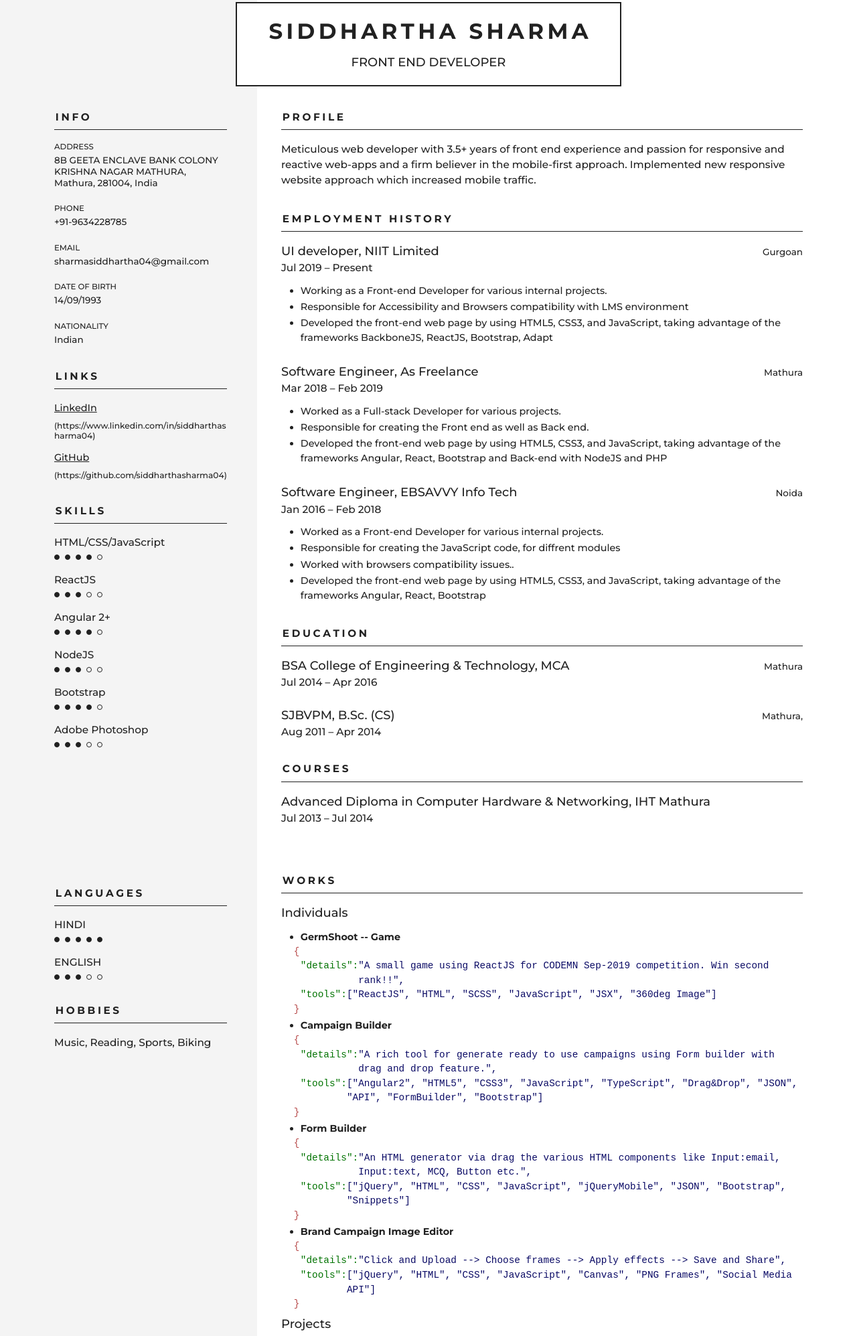
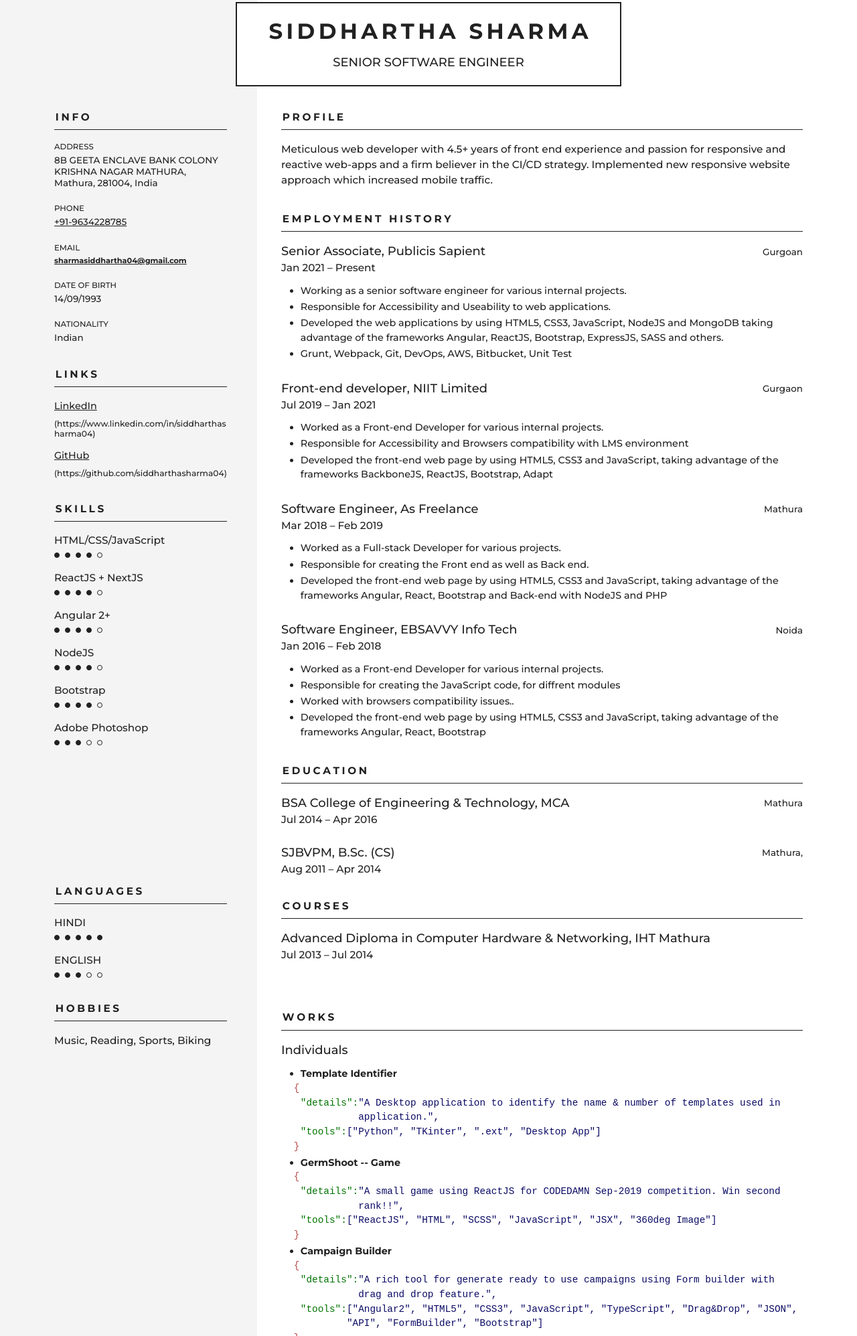
Before and after one commit to siddharthasharma04/resume, a plain HTML site: page files/resume.html in a window 1280 px wide. Shown: the part 15-2010 px from the top of the page at 67% size. Drawn offline with Linux system fonts and the light colour scheme.

Commit message:
Resume updated

```diff
--- a/files/print.css
+++ b/files/print.css
@@ -1,5 +1,13 @@
 html {
-    font-size: 10.6pt;
+    font-size: 11px;
+}
+
+.sidebar{
+    padding-left: 6rem;
+}
+
+.main{
+    padding-right: 6rem;
 }
 
 .print-padding-top-7 {
@@ -7,5 +15,5 @@ html {
 }
 
 .print-padding-top-2 {
-    padding-top: 30px;
+    padding-top: 100px;
 }
--- a/files/resume.html
+++ b/files/resume.html
@@ -7,7 +7,8 @@
     <meta charset="UTF-8">
     <meta name="viewport" content="width=device-width, initial-scale=1.0">
     <meta http-equiv="X-UA-Compatible" content="ie=edge">
-    <link href="https://fonts.googleapis.com/css2?family=Montserrat:ital,wght@0,500;0,700;1,500&display=swap" rel="stylesheet">
+    <link href="https://fonts.googleapis.com/css2?family=Montserrat:ital,wght@0,500;0,700;1,500&display=swap"
+        rel="stylesheet">
     <link rel="stylesheet" media="all" href="./style.css">
     <link rel="stylesheet" media="print" href="./print.css">
     <title>Siddhartha Sharma || Front end Developer</title>
@@ -21,8 +22,10 @@
                 <div class="title__block">
                     <div class="title__name">
                         <span>S</span><span>I</span><span>D</span><span>D</span><span>H</span><span>A</span><span>R</span><span>T</span><span>H</span><span>A</span><span>
-            </span><span>S</span><span>H</span><span>A</span><span>R</span><span>M</span><span>A</span></div>
-                    <div class="title__position">Front end Developer</div>
+                        </span><span>S</span><span>H</span><span>A</span><span>R</span><span>M</span><span>A</span>
+                    </div>
+                    <!-- <div class="title__position">Front end Developer</div> -->
+                    <div class="title__position">Senior Software Engineer</div>
                 </div>
             </div>
             <div class="container__main">
@@ -31,16 +34,18 @@
                         <div class="section__title"><span>i</span><span>n</span><span>f</span><span>o</span></div>
                         <div class="sidebar__subsection">
                             <div class="sidebar__subtitle">Address</div>
-                            <div class="sidebar__subsection-text">8B GEETA ENCLAVE BANK COLONY KRISHNA NAGAR MATHURA, Mathura, 281004, India
+                            <div class="sidebar__subsection-text">8B GEETA ENCLAVE BANK COLONY KRISHNA NAGAR MATHURA,
+                                Mathura, 281004, India
                             </div>
                         </div>
                         <div class="sidebar__subsection">
                             <div class="sidebar__subtitle">Phone</div>
-                            <div class="sidebar__subsection-text">+91-9634228785</div>
+                            <div class="sidebar__subsection-text"><a href="tel:+91-9634228785">+91-9634228785</a></div>
                         </div>
                         <div class="sidebar__subsection">
                             <div class="sidebar__subtitle">Email</div>
-                            <div class="sidebar__subsection-text">sharmasiddhartha04@gmail.com</div>
+                            <div class="sidebar__subsection-text email"><a
+                                    href="mailto:sharmasiddhartha04@gmail.com">sharmasiddhartha04@gmail.com</a></div>
                         </div>
                         <div class="sidebar__subsection">
                             <div class="sidebar__subtitle">Date of birth</div>
@@ -52,21 +57,27 @@
                         </div>
                     </div>
                     <div class="sidebar__section">
-                        <div class="section__title"><span>L</span><span>i</span><span>n</span><span>k</span><span>s</span></div>
+                        <div class="section__title">
+                            <span>L</span><span>i</span><span>n</span><span>k</span><span>s</span></div>
                         <div class="sidebar__socials">
-                            <div class="sidebar__socials-item"><a class="sidebar__socials-link" href="https://www.linkedin.com/in/siddharthasharma04" target="_blank" rel="noreferrer noopener">LinkedIn</a>
+                            <div class="sidebar__socials-item"><a class="sidebar__socials-link"
+                                    href="https://www.linkedin.com/in/siddharthasharma04" target="_blank"
+                                    rel="noreferrer noopener">LinkedIn</a>
                                 <div class="social__link">(https://www.linkedin.com/in/siddharthasharma04)</div>
                             </div>
                         </div>
                         <div class="sidebar__socials">
-                            <div class="sidebar__socials-item"><a class="sidebar__socials-link" href="https://github.com/siddharthasharma04" target="_blank" rel="noreferrer noopener">GitHub</a>
+                            <div class="sidebar__socials-item"><a class="sidebar__socials-link"
+                                    href="https://github.com/siddharthasharma04" target="_blank"
+                                    rel="noreferrer noopener">GitHub</a>
                                 <div class="social__link">(https://github.com/siddharthasharma04)</div>
                             </div>
                         </div>
                     </div>
                     <div class="sidebar__section">
                         <div class="section__title">
-                            <span>S</span><span>k</span><span>i</span><span>l</span><span>l</span><span>s</span></div>
+                            <span>S</span><span>k</span><span>i</span><span>l</span><span>l</span><span>s</span>
+                        </div>
                         <div class="sidebar__skill">
                             <div class="sidebar__skill-label">HTML/CSS/JavaScript</div>
                             <div class="sidebar__skill-progress">
@@ -78,12 +89,12 @@
                             </div>
                         </div>
                         <div class="sidebar__skill">
-                            <div class="sidebar__skill-label">ReactJS</div>
+                            <div class="sidebar__skill-label">ReactJS + NextJS</div>
                             <div class="sidebar__skill-progress">
                                 <div class="sidebar__circle"></div>
                                 <div class="sidebar__circle"></div>
                                 <div class="sidebar__circle"></div>
-                                <div class="sidebar__circle is-empty"></div>
+                                <div class="sidebar__circle"></div>
                                 <div class="sidebar__circle is-empty"></div>
                             </div>
                         </div>
@@ -103,7 +114,7 @@
                                 <div class="sidebar__circle"></div>
                                 <div class="sidebar__circle"></div>
                                 <div class="sidebar__circle"></div>
-                                <div class="sidebar__circle is-empty"></div>
+                                <div class="sidebar__circle"></div>
                                 <div class="sidebar__circle is-empty"></div>
                             </div>
                         </div>
@@ -157,35 +168,58 @@
                     </div>
                     <div class="sidebar__section">
                         <div class="section__title">
-                            <span>H</span><span>o</span><span>b</span><span>b</span><span>i</span><span>e</span><span>s</span></div>
+                            <span>H</span><span>o</span><span>b</span><span>b</span><span>i</span><span>e</span><span>s</span>
+                        </div>
                         <div class="sidebar__text">Music, Reading, Sports, Biking</div>
                     </div>
                 </div>
                 <div class="main">
                     <div class="main__section">
                         <div class="section__title">
-                            <span>P</span><span>r</span><span>o</span><span>f</span><span>i</span><span>l</span><span>e</span></div>
+                            <span>P</span><span>r</span><span>o</span><span>f</span><span>i</span><span>l</span><span>e</span>
+                        </div>
                         <div class="main__text">
-                            <p>Meticulous web developer with 3.5+ years of front end experience and passion for responsive and reactive web-apps and a firm believer in the mobile-first approach. Implemented new responsive website approach which increased
-                                mobile traffic.</p>
+                            <p>Meticulous web developer with 4.5+ years of front end experience and passion for
+                                responsive and reactive web-apps and a firm believer in the CI/CD strategy. Implemented
+                                new responsive website approach which increased mobile traffic.</p>
                         </div>
                     </div>
                     <div class="main__section">
                         <div class="section__title">
                             <span>E</span><span>m</span><span>p</span><span>l</span><span>o</span><span>y</span><span>m</span><span>e</span><span>n</span><span>t</span><span>
-              </span><span>H</span><span>i</span><span>s</span><span>t</span><span>o</span><span>r</span><span>y</span>
+                            </span><span>H</span><span>i</span><span>s</span><span>t</span><span>o</span><span>r</span><span>y</span>
                         </div>
                         <div class="main__content">
                             <div class="main__content-item" style="page-break-inside: avoid;">
                                 <div class="main__content-title is-2column">
-                                    <div class="main__content-title-right">Gurgoan</div>UI developer, NIIT Limited
+                                    <div class="main__content-title-right">Gurgoan</div>Senior Associate, Publicis
+                                    Sapient
                                 </div>
-                                <div class="main__content-subtitle">Jul 2019 – Present</div>
+                                <div class="main__content-subtitle">Jan 2021 – Present</div>
                                 <div class="main__content-caption">
                                     <ul>
-                                        <li>Working as a Front-end Developer for various internal projects.</li>
-                                        <li>Responsible for Accessibility and Browsers compatibility with LMS environment</li>
-                                        <li>Developed the front-end web page by using HTML5, CSS3, and JavaScript, taking advantage of the frameworks BackboneJS, ReactJS, Bootstrap, Adapt</li>
+                                        <li>Working as a senior software engineer for various internal projects.</li>
+                                        <li>Responsible for Accessibility and Useability to web applications.</li>
+                                        <li>Developed the web applications by using HTML5, CSS3, JavaScript, NodeJS and
+                                            MongoDB taking advantage of the frameworks Angular, ReactJS, Bootstrap,
+                                            ExpressJS, SASS and others.</li>
+                                        <li>Grunt, Webpack, Git, DevOps, AWS, Bitbucket, Unit Test</li>
+                                    </ul>
+                                </div>
+                            </div>
+                            <div class="main__content-item" style="page-break-inside: avoid;">
+                                <div class="main__content-title is-2column">
+                                    <div class="main__content-title-right">Gurgaon</div>Front-end developer, NIIT
+                                    Limited
+                                </div>
+                                <div class="main__content-subtitle">Jul 2019 – Jan 2021</div>
+                                <div class="main__content-caption">
+                                    <ul>
+                                        <li>Worked as a Front-end Developer for various internal projects.</li>
+                                        <li>Responsible for Accessibility and Browsers compatibility with LMS
+                                            environment</li>
+                                        <li>Developed the front-end web page by using HTML5, CSS3 and JavaScript, taking
+                                            advantage of the frameworks BackboneJS, ReactJS, Bootstrap, Adapt</li>
                                     </ul>
                                 </div>
                             </div>
@@ -198,13 +232,16 @@
                                     <ul>
                                         <li>Worked as a Full-stack Developer for various projects.</li>
                                         <li>Responsible for creating the Front end as well as Back end.</li>
-                                        <li>Developed the front-end web page by using HTML5, CSS3, and JavaScript, taking advantage of the frameworks Angular, React, Bootstrap and Back-end with NodeJS and PHP</li>
+                                        <li>Developed the front-end web page by using HTML5, CSS3 and JavaScript, taking
+                                            advantage of the frameworks Angular, React, Bootstrap and Back-end with
+                                            NodeJS and PHP</li>
                                     </ul>
                                 </div>
                             </div>
                             <div class="main__content-item" style="page-break-inside: avoid;">
                                 <div class="main__content-title is-2column">
-                                    <div class="main__content-title-right">Noida</div>Software Engineer, EBSAVVY Info Tech
+                                    <div class="main__content-title-right">Noida</div>Software Engineer, EBSAVVY Info
+                                    Tech
                                 </div>
                                 <div class="main__content-subtitle">Jan 2016 – Feb 2018</div>
                                 <div class="main__content-caption">
@@ -212,20 +249,22 @@
                                         <li>Worked as a Front-end Developer for various internal projects.</li>
                                         <li>Responsible for creating the JavaScript code, for diffrent modules</li>
                                         <li>Worked with browsers compatibility issues..</li>
-                                        <li>Developed the front-end web page by using HTML5, CSS3, and JavaScript, taking advantage of the frameworks Angular, React, Bootstrap</li>
+                                        <li>Developed the front-end web page by using HTML5, CSS3 and JavaScript, taking
+                                            advantage of the frameworks Angular, React, Bootstrap</li>
                                     </ul>
                                 </div>
                             </div>
                         </div>
                     </div>
-                    <div class="main__section">
+                    <div class="main__section print-padding-top-2">
                         <div class="section__title">
                             <span>E</span><span>d</span><span>u</span><span>c</span><span>a</span><span>t</span><span>i</span><span>o</span><span>n</span>
                         </div>
                         <div class="main__content">
                             <div class="main__content-item" style="page-break-inside: avoid;">
                                 <div class="main__content-title is-2column">
-                                    <div class="main__content-title-right">Mathura</div>BSA College of Engineering &amp; Technology, MCA
+                                    <div class="main__content-title-right">Mathura</div>BSA College of Engineering &amp;
+                                    Technology, MCA
                                 </div>
                                 <div class="main__content-subtitle">Jul 2014 – Apr 2016</div>
                                 <div class="main__content-caption"></div>
@@ -241,10 +280,12 @@
                     </div>
                     <div class="main__section">
                         <div class="section__title">
-                            <span>C</span><span>o</span><span>u</span><span>r</span><span>s</span><span>e</span><span>s</span></div>
+                            <span>C</span><span>o</span><span>u</span><span>r</span><span>s</span><span>e</span><span>s</span>
+                        </div>
                         <div class="main__content">
                             <div class="main__content-item" style="page-break-inside: avoid;">
-                                <div class="main__content-title">Advanced Diploma in Computer Hardware &amp; Networking, IHT Mathura
+                                <div class="main__content-title">Advanced Diploma in Computer Hardware &amp; Networking,
+                                    IHT Mathura
                                 </div>
                                 <div class="main__content-subtitle">Jul 2013 – Jul 2014</div>
                                 <div class="main__content-caption"></div>
@@ -253,8 +294,9 @@
                     </div>
                     <br><br>
                     <div class="main__section">
-                        <div class="section__title print-padding-top-2">
-                            <span>W</span><span>o</span><span>r</span><span>k</span><span>s</span></div>
+                        <div class="section__title">
+                            <span>W</span><span>o</span><span>r</span><span>k</span><span>s</span>
+                        </div>
                         <div class="main__content">
                             <div class="main__content-item">
                                 <div class="main__content-title">Individuals
@@ -263,13 +305,30 @@
                                 <div class="main__content-caption">
                                     <ul>
                                         <li>
+                                            <div class="prop__title">Template Identifier</div>
+                                            <div class="prop__details">
+                                                <code>
+                          <div class="code__brack">{</div>
+                            <div class="code__wrap">
+                              <div class="code__key">"details":</div>
+                              <div class="code__data">"A Desktop application to identify the name & number of templates used in application.",</div>
+                            </div>
+                            <div class="code__wrap">
+                              <div class="code__key">"tools":</div>
+                              <div class="code__data">["Python", "TKinter", ".ext", "Desktop App"]</div>
+                            </div>
+                            <div class="code__brack">}</div>
+                        </code>
+                                            </div>
+                                        </li>
+                                        <li>
                                             <div class="prop__title">GermShoot -- Game</div>
                                             <div class="prop__details">
                                                 <code>
                           <div class="code__brack">{</div>
                             <div class="code__wrap">
                               <div class="code__key">"details":</div>
-                              <div class="code__data">"A small game using ReactJS for CODEMN Sep-2019 competition. Win second rank!!",</div>
+                              <div class="code__data">"A small game using ReactJS for CODEDAMN Sep-2019 competition. Win second rank!!",</div>
                             </div>
                             <div class="code__wrap">
                               <div class="code__key">"tools":</div>
@@ -333,12 +392,33 @@
                                     </ul>
                                 </div>
 
-                                <div class="main__content-title">Projects
+                                <div class="main__content-title print-padding-top-2">Projects
                                 </div>
                                 <div class="main__content-subtitle"></div>
                                 <div class="main__content-caption">
 
                                     <ul>
+                                        <li>
+                                            <div class="prop__title">UPS Healthcare</div>
+                                            <div class="prop__details">
+                                                <code>
+                                  <div class="code__brack">{</div>
+                                    <div class="code__wrap">
+                                      <div class="code__key">"type":</div>
+                                      <div class="code__data">"CMS based Web Application",</div>
+                                    </div>
+                                    <div class="code__wrap">
+                                      <div class="code__key">"role":</div>
+                                      <div class="code__data">"Front-end Developer",</div>
+                                    </div>
+                                    <div class="code__wrap">
+                                      <div class="code__key">"tools":</div>
+                                      <div class="code__data">["HTML", "CSS", "JavaScript", "Handlebars.js", "SASS", "Accessibility", "Bitbucket", "Grunt"]</div>
+                                    </div>
+                                    <div class="code__brack">}</div>
+                                </code>
+                                            </div>
+                                        </li>
                                         <li>
                                             <div class="prop__title">Unilever BI (Business Integrity)</div>
                                             <div class="prop__details">
--- a/files/style.css
+++ b/files/style.css
@@ -186,6 +186,11 @@ a {
 
 .sidebar__subsection-text {
     font-size: 1.5rem;
+}
+.sidebar__subsection-text.email {
+    word-break: break-all;
+    font-size: 1.25rem;
+    font-weight: 700;
 }
 
 .sidebar__subtitle {
```
Also changed, not shown: index.html (+2 -2 lines).
